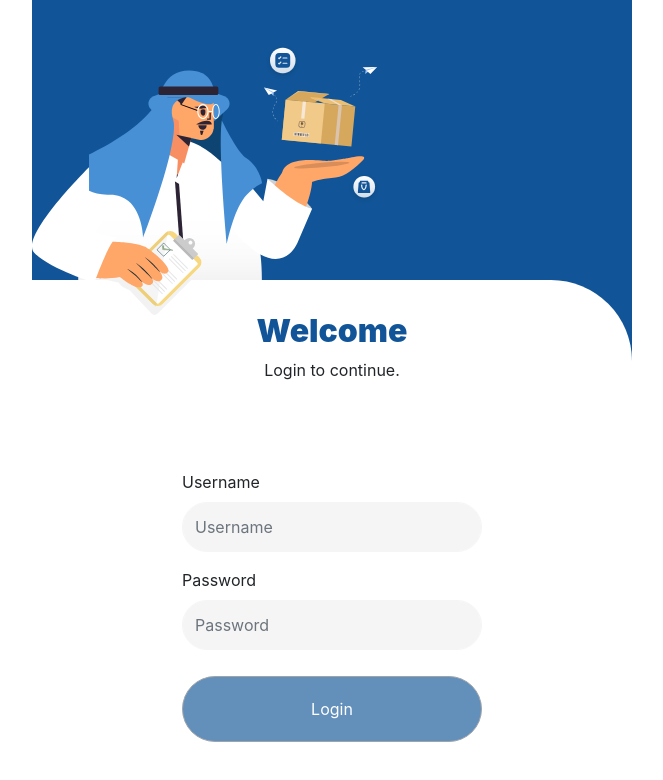
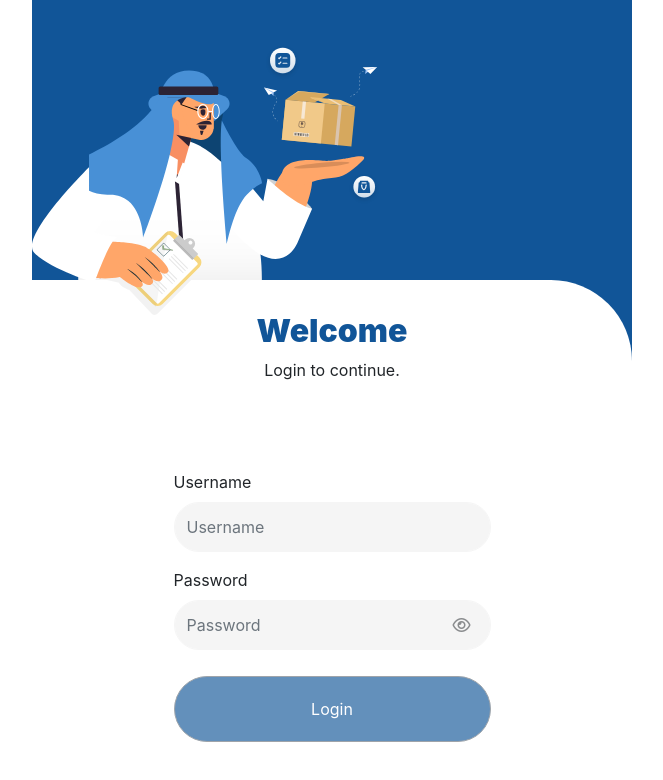
Before and after one commit to mohsen-001/appOrder, a Nuxt app: page /signin in a window 1280 px wide. Shown: the top 780 px of the page, without its empty margins (308-971 px from the left). Built offline with nearby package versions, Linux system fonts and the light colour scheme; what @lottiefiles/vue-lottie-player would draw is missing.

Commit message:
show/hide password handled!

```diff
--- a/assets/css/customStyle.css
+++ b/assets/css/customStyle.css
@@ -190,3 +190,27 @@
   margin-right: 10px;
   opacity: 0.3;
 }
+
+
+
+
+/* login show/hide password */
+.showEye > div{
+  position: relative;
+}
+.showEye > div .eye_icon{
+  position: absolute;
+  top: 50%;
+  transform: translateY(-50%);
+  right: 10px;
+  padding: 10px;
+  opacity: 0.5;
+}
+
+.showEye > div .eye_icon:active {
+  opacity: 1 !important;
+}
+
+.showEye input {
+  padding-right: 55px !important;
+}
--- a/nuxt.config.js
+++ b/nuxt.config.js
@@ -6,9 +6,9 @@ export default {
     // host: "192.168.3.26",
   },
 
-  router: {
-    middleware: ["auth"],
-  },
+  // router: {
+  //   middleware: ["auth"],
+  // },
   // Global page headers: https://go.nuxtjs.dev/config-head
   head: {
     title: "app-order",
--- a/pages/signin.vue
+++ b/pages/signin.vue
@@ -42,15 +42,19 @@
                 id="input-group-2"
                 label="Password"
                 label-for="input-2"
+                class="showEye"
               >
                 <b-form-input
                   id="input-2"
                   v-model="form.password"
-                  :type="type"
+                  :type="showPass?'text':'password'"
                   placeholder="Password"
                   required
                 >
                 </b-form-input>
+                <div @click="showPassword" class="eye_icon">
+                  <i :class="`fa-regular fa-eye${showPass? '-slash':''}`"></i>
+                </div>
               </b-form-group>
               <b-button
                 @click="login()"
@@ -71,7 +75,7 @@ export default {
   name: "IndexPage",
   data() {
     return {
-      type: "password",
+      showPass: false,
       form: {
         username: "",
         password: "",
@@ -112,6 +116,10 @@ export default {
         autoHideDelay: "1000",
       });
     },
+
+    showPassword(){
+      this.showPass = !this.showPass;
+    }
   },
 };
 </script>
@@ -122,6 +130,8 @@ export default {
 } */
 
 /* hey */
+
+
 
 body {
   font-family: "Poppins", sans-serif;
```
